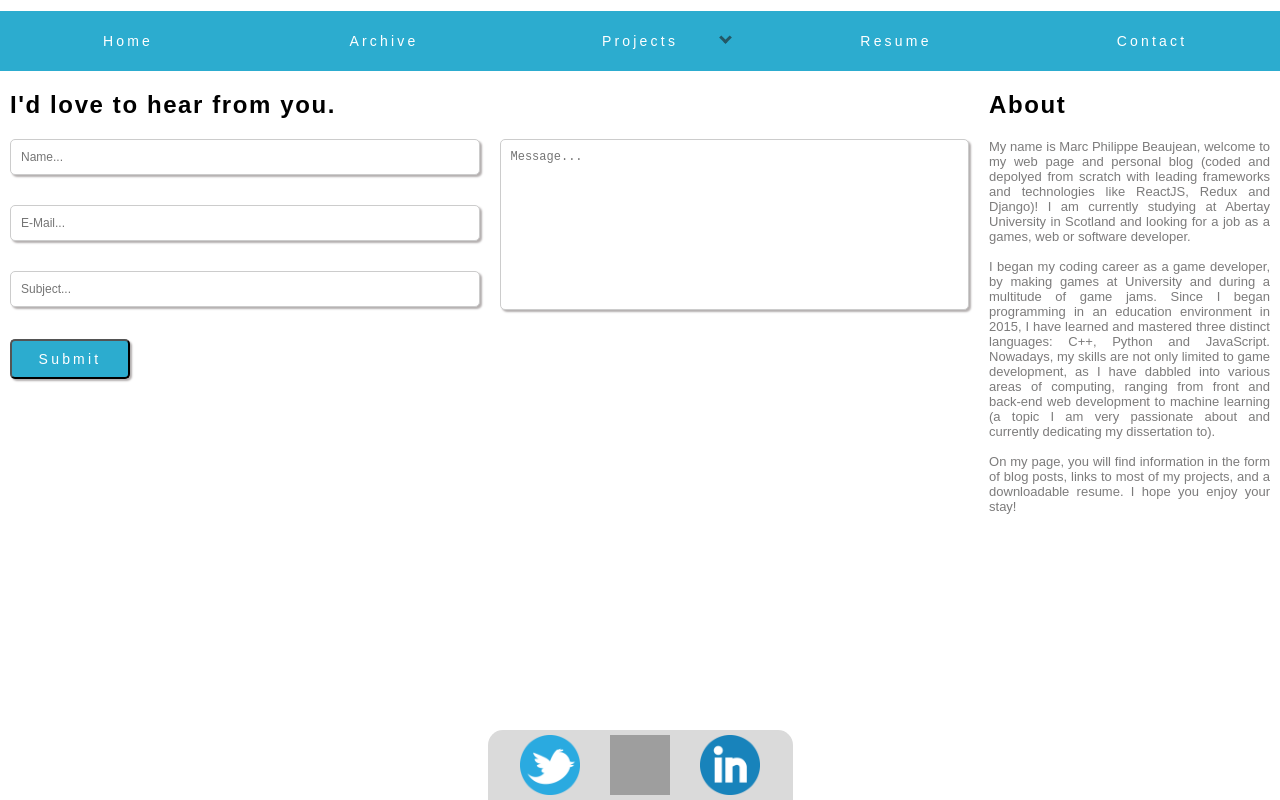
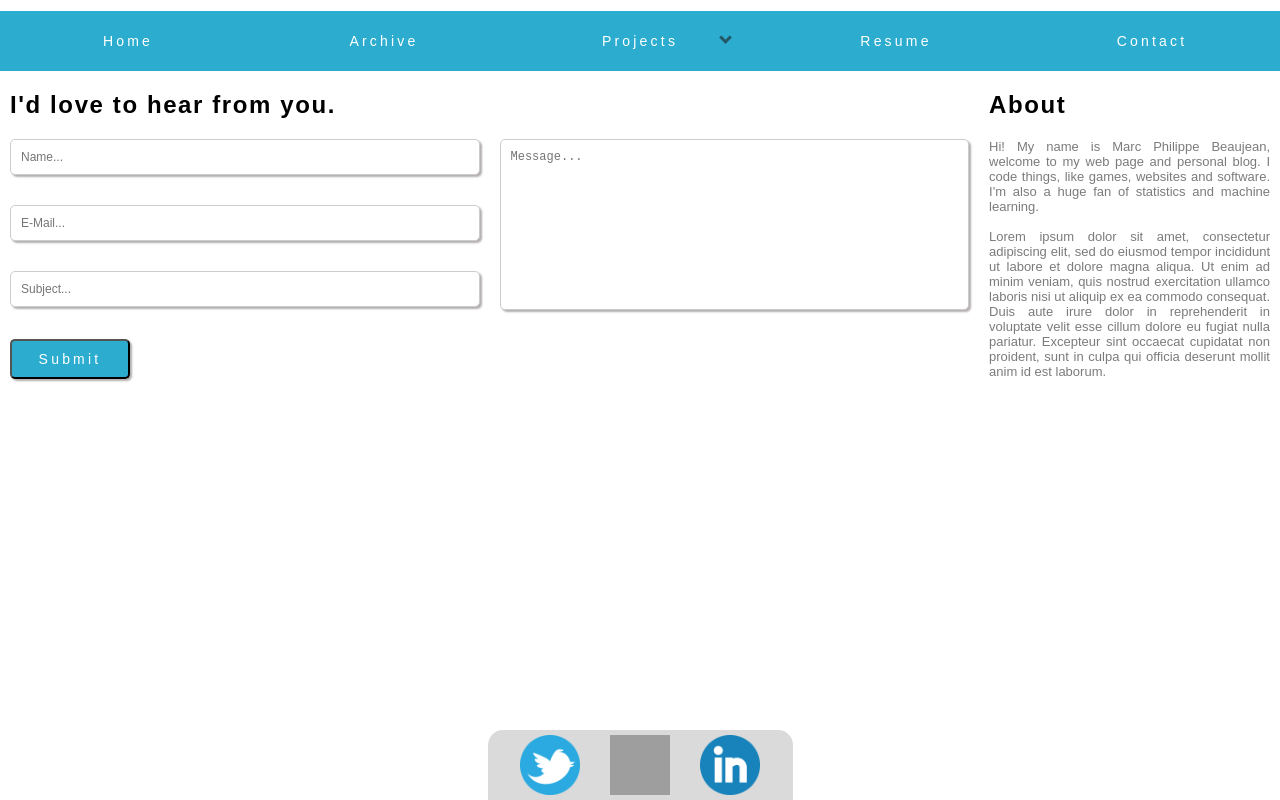
Before and after one commit to marcphilippebeaujean-abertay/ReactProjects, a React (Create React App) app in the folder blog-frontend/: page /contact in a window 1280 px wide. Built offline with nearby package versions, Linux system fonts and the light colour scheme; grey boxes are pictures that could not be loaded.

Commit message:
made rendering sure that the subject error message does not render, so it looks more normal on the phones

```diff
--- a/blog-frontend/src/components/Page Content/aboutInfoBar.jsx
+++ b/blog-frontend/src/components/Page Content/aboutInfoBar.jsx
@@ -7,23 +7,16 @@
       <div>
         <h2 className="blog-post-header">About</h2>
         <p id="about-infotext-main">
-          My name is Marc Philippe Beaujean, welcome to my web page and personal
-          blog (coded and depolyed from scratch with leading frameworks and
-          technologies like ReactJS, Redux and Django)! I am currently studying
-          at Abertay University in Scotland and looking for a job as a games,
-          web or software developer. <br />
-          <br /> I began my coding career as a game developer, by making games
-          at University and during a multitude of game jams. Since I began
-          programming in an education environment in 2015, I have learned and
-          mastered three distinct languages: C++, Python and JavaScript.
-          Nowadays, my skills are not only limited to game development, as I
-          have dabbled into various areas of computing, ranging from front and
-          back-end web development to machine learning (a topic I am very
-          passionate about and currently dedicating my dissertation to).
-          <br /> <br />
-          On my page, you will find information in the form of blog posts, links
-          to most of my projects, and a downloadable resume. I hope you enjoy
-          your stay!
+          Hi! My name is Marc Philippe Beaujean, welcome to my web page and
+          personal blog. I code things, like games, websites and software. I'm
+          also a huge fan of statistics and machine learning. <br />
+          <br /> Lorem ipsum dolor sit amet, consectetur adipiscing elit, sed do
+          eiusmod tempor incididunt ut labore et dolore magna aliqua. Ut enim ad
+          minim veniam, quis nostrud exercitation ullamco laboris nisi ut
+          aliquip ex ea commodo consequat. Duis aute irure dolor in
+          reprehenderit in voluptate velit esse cillum dolore eu fugiat nulla
+          pariatur. Excepteur sint occaecat cupidatat non proident, sunt in
+          culpa qui officia deserunt mollit anim id est laborum.
         </p>
       </div>
     );
--- a/blog-frontend/src/components/Page Content/contactFormElement.jsx
+++ b/blog-frontend/src/components/Page Content/contactFormElement.jsx
@@ -14,9 +14,11 @@
           value={this.props.formValue}
           onChange={event => this.props.onFieldInput(event.target.value)}
         />
-        <p className="contact-form-error">
-          {this.props.showError ? this.props.errorMsg : ""}
-        </p>
+        {this.props.errorMsg !== "" ? (
+          <p className="contact-form-error">
+            {this.props.showError ? this.props.errorMsg : ""}
+          </p>
+        ) : null}
       </React.Fragment>
     );
   }
```
